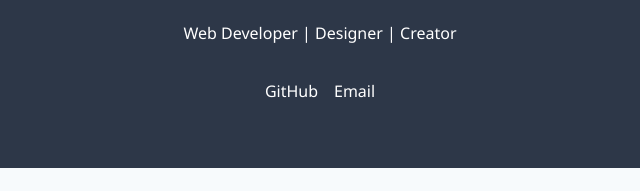
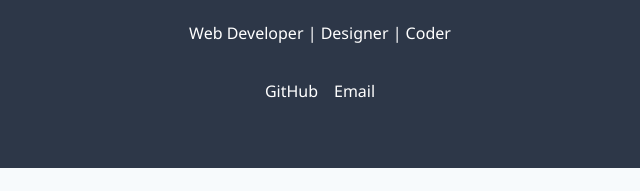
Before and after one commit to javyg62/Javier-Gutierrez-Portfolio, a plain HTML site: page index.html in a window 1280 px wide. Shown: the part 262-453 px from the top of the page, 320-960 px from the left. Drawn offline with Linux system fonts and the light colour scheme.

Commit message:
update index

```diff
--- a/index.html
+++ b/index.html
@@ -145,7 +145,7 @@
             <div class="profile">
                 <img src="https://github.com/javyg62/Javier-Gutierrez-Portfolio/blob/main/images/img1.jpg?raw=true" alt="Professional headshot portrait of me smiling with a blurred office background" />
                 <h1>Javier Gutierrez</h1>
-                <p>Web Developer | Designer | Creator</p>
+                <p>Web Developer | Designer | Coder</p>
                 <div class="social-links">
                     <a href="https://github.com/javyg62" target="_blank">GitHub</a>
                     <a href="mailto:09gutierrez.javier@gmail.com">Email</a>
```
